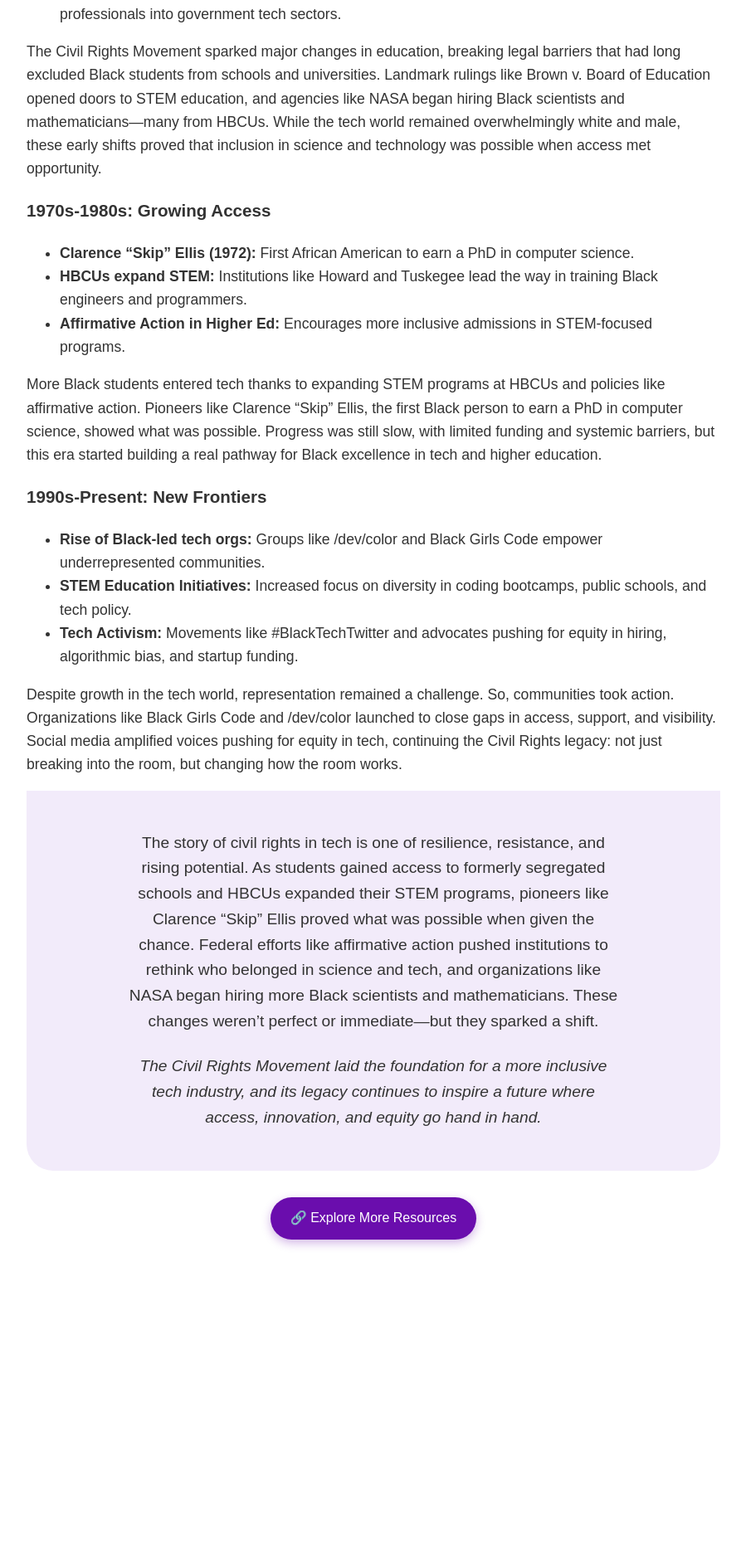
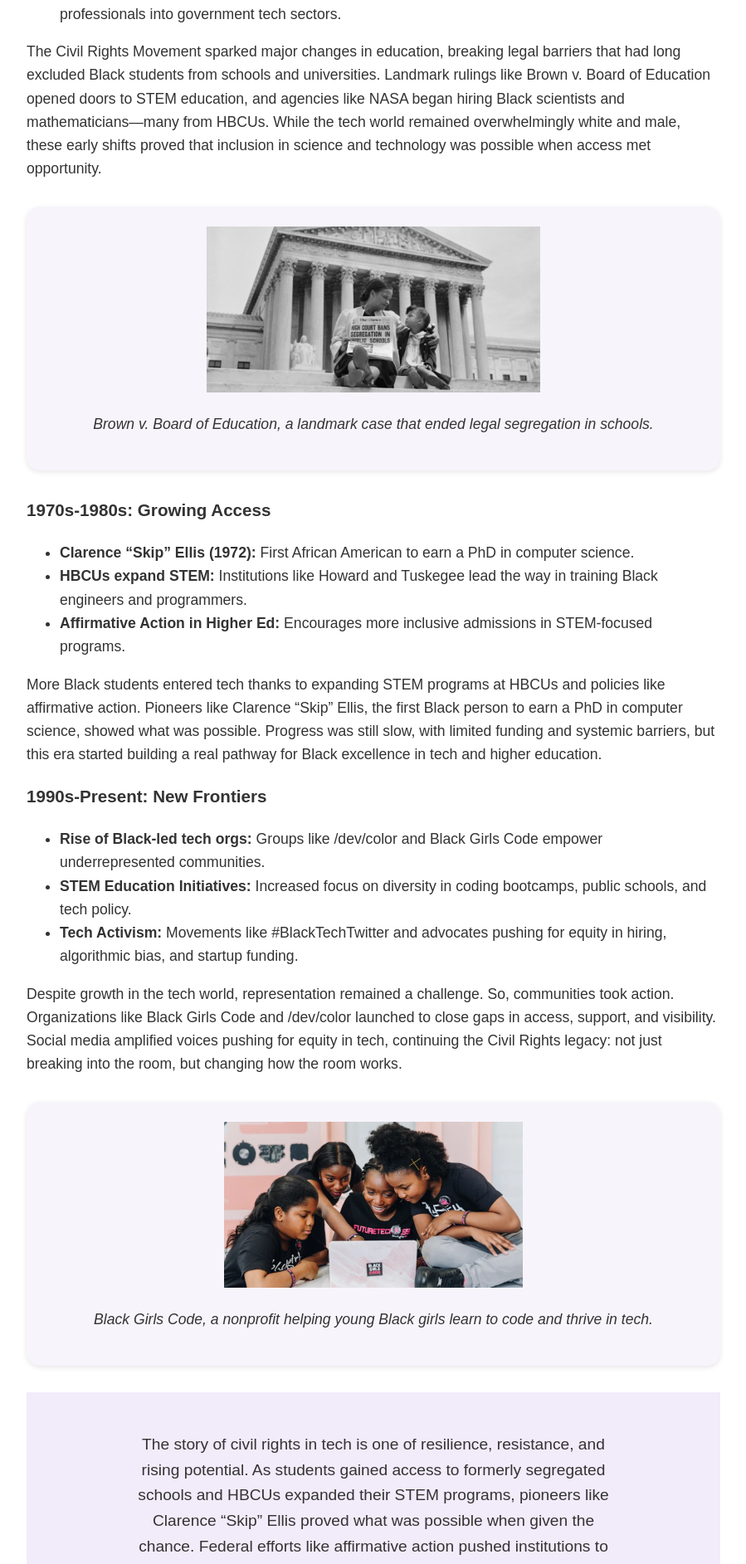
Before and after one commit to olingerkassie/History-Website-Project, a Python web app: template templates/civil_rights.html in a window 1280 px wide. Shown: the part 1365-3250 px from the top of the page at 83% size, without its empty margins (190-1089 px from the left). Before the commit the page ends 2868 px from the top, so only its background shows below. Run offline with Jinja, Linux system fonts and the light colour scheme; the template is opened without the code that fills it, so the values that code supplies are empty.

Commit message:
Added a few images to the civil rights page

```diff
--- a/templates/civil_rights.html
+++ b/templates/civil_rights.html
@@ -49,7 +49,12 @@
         <li><strong>Formation of NASA and Inclusion of Black Engineers:</strong> Quiet but significant entry of Black professionals into government tech sectors.</li>
       </ul>
       <p>The Civil Rights Movement sparked major changes in education, breaking legal barriers that had long excluded Black students from schools and universities. Landmark rulings like Brown v. Board of Education opened doors to STEM education, and agencies like NASA began hiring Black scientists and mathematicians—many from HBCUs. While the tech world remained overwhelmingly white and male, these early shifts proved that inclusion in science and technology was possible when access met opportunity.</p>
-
+      <div class="card">
+        <img src="../images/brownvboard.png" alt="brownvboard" class="card-image" />
+        <p style="font-style: italic; margin-top: 1.5rem;">
+          Brown v. Board of Education, a landmark case that ended legal segregation in schools.
+        </p>
+      </div>
       <!-- 🌟 1970s-1980s Group -->
       <h3>1970s-1980s: Growing Access</h3>
       <ul>
@@ -67,6 +72,12 @@
         <li><strong>Tech Activism:</strong> Movements like #BlackTechTwitter and advocates pushing for equity in hiring, algorithmic bias, and startup funding.</li>
       </ul>
       <p>Despite growth in the tech world, representation remained a challenge. So, communities took action. Organizations like Black Girls Code and /dev/color launched to close gaps in access, support, and visibility. Social media amplified voices pushing for equity in tech, continuing the Civil Rights legacy: not just breaking into the room, but changing how the room works.</p>
+      <div class="card">
+        <img src="../images/blackgirlscode.png" alt="blackgirlscode" class="card-image" />
+        <p style="font-style: italic; margin-top: 1.5rem;">
+          Black Girls Code, a nonprofit helping young Black girls learn to code and thrive in tech.
+        </p>
+      </div>
       <section class="hero">
       <p>
         The story of civil rights in tech is one of resilience, resistance, and rising potential. As students gained access to formerly segregated schools and HBCUs expanded their STEM programs, pioneers like Clarence “Skip” Ellis proved what was possible when given the chance. Federal efforts like affirmative action pushed institutions to rethink who belonged in science and tech, and organizations like NASA began hiring more Black scientists and mathematicians. These changes weren’t perfect or immediate—but they sparked a shift.
```
Also changed, not shown: images/blackgirlscode.png (added), images/brownvboard.png (added).
